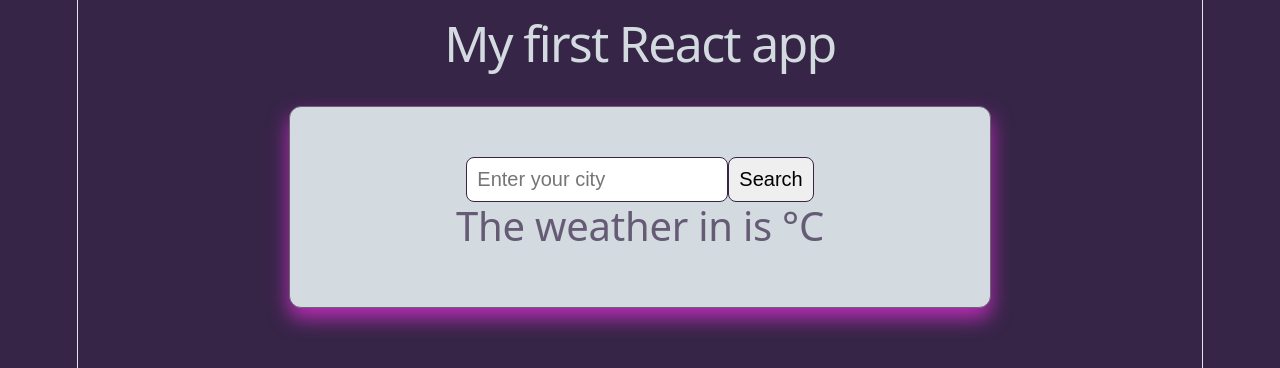
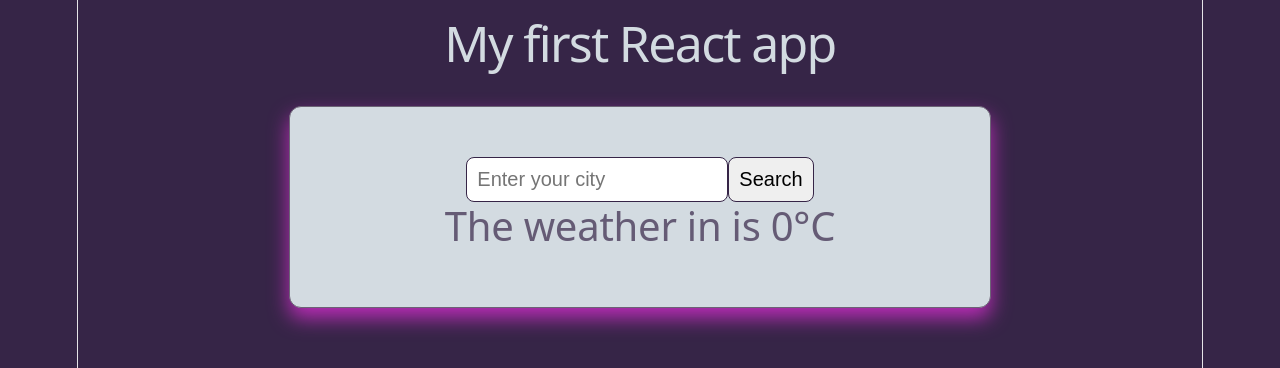
Before and after one commit to Lonpsy/Simple-react-weather-app, a React (Vite) app: page / in a window 1280 px wide. Shown: the top 368 px of the page. Built offline with nearby package versions, Linux system fonts and the light colour scheme.

Commit message:
rounded the temperature output

```diff
--- a/src/App.jsx
+++ b/src/App.jsx
@@ -42,7 +42,7 @@ export default function App() {
         </form>
 
         <h2 className="displayReport">
-          The weather in {City} is {Temperature}°C
+          The weather in {City} is {Math.round(Temperature)}°C
         </h2>
       </div>
     </div>
```
